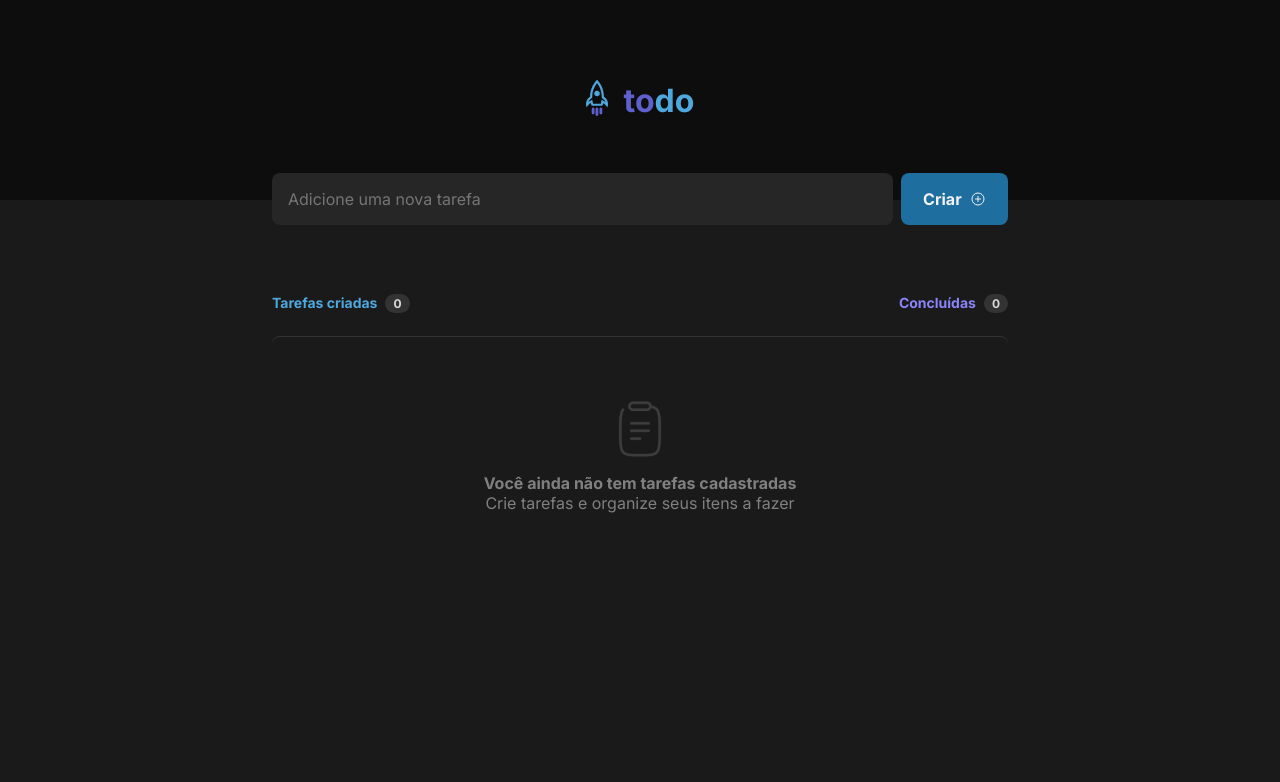
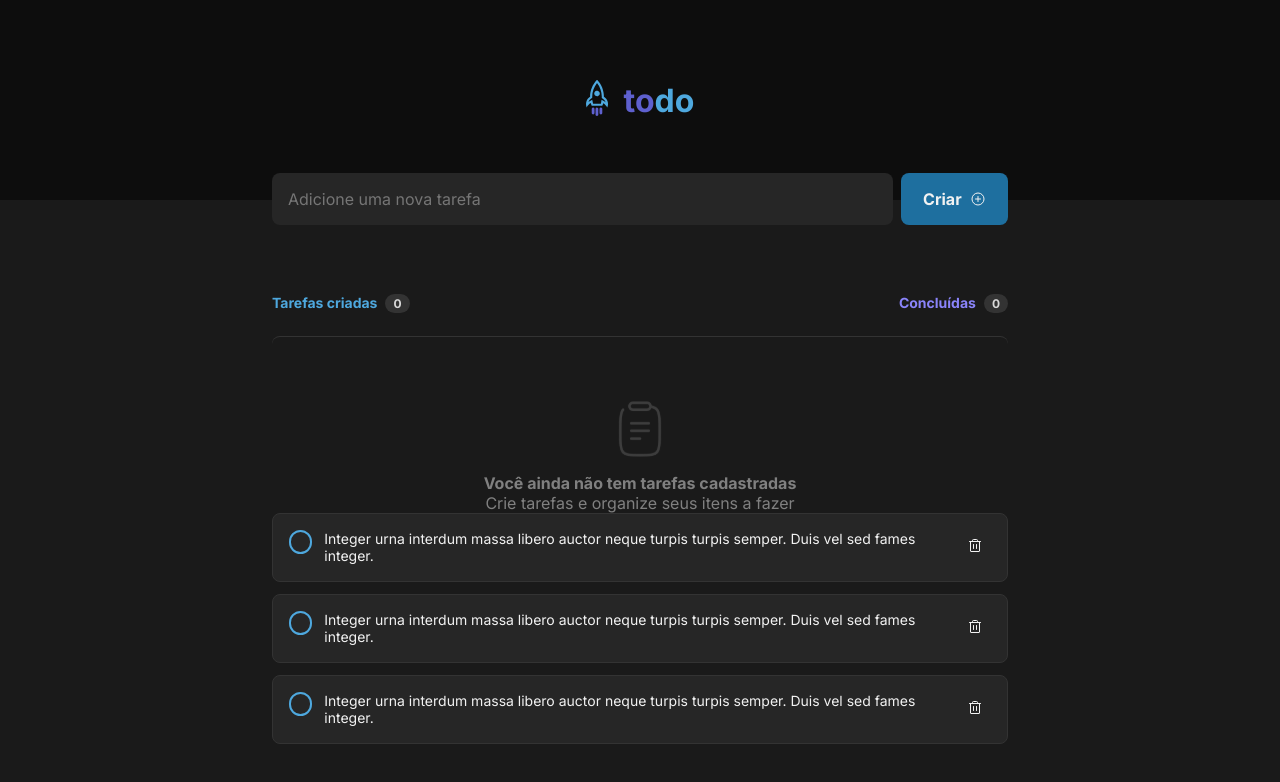
Before and after one commit to alxroots/RocketTodo, a React (Vite) app: page / in a window 1280 px wide. Shown: the top 782 px of the page. Built offline with nearby package versions, Linux system fonts and the light colour scheme.

Commit message:
add `task` component

```diff
--- a/src/components/content.tsx
+++ b/src/components/content.tsx
@@ -1,6 +1,7 @@
 import styles from "./content.module.css";
 import { Display } from "./ui/display.tsx";
 import { EmptyTaskList } from "./ui/empty.tsx";
+import { Task } from "./ui/task.tsx";
 
 export function Content() {
   return (
@@ -14,6 +15,11 @@ export function Content() {
         <Display title="Concluídas" value={0} style={{ color: "#8a84fa" }} />
       </div>
       <EmptyTaskList />
+      <div style={{ display: "flex", flexDirection: "column", gap: "12px" }}>
+        <Task description="Integer urna interdum massa libero auctor neque turpis turpis semper. Duis vel sed fames integer." />
+        <Task description="Integer urna interdum massa libero auctor neque turpis turpis semper. Duis vel sed fames integer." />
+        <Task description="Integer urna interdum massa libero auctor neque turpis turpis semper. Duis vel sed fames integer." />
+      </div>
     </main>
   );
 }
--- a/src/components/ui/button.module.css
+++ b/src/components/ui/button.module.css
@@ -17,3 +17,16 @@
 .custom-button:hover {
   background-color: var(--color-blue);
 }
+
+.icon-button {
+  all: unset;
+  background-color: transparent;
+  padding: var(--spacing-2);
+  border-radius: var(--border-radius-sm);
+}
+
+.icon-button:hover {
+  cursor: pointer;
+  background-color: var(--color-gray-400);
+  color: var(--color-danger)
+}
--- a/src/components/ui/button.tsx
+++ b/src/components/ui/button.tsx
@@ -5,22 +5,29 @@ import styles from "./button.module.css";
 interface ButtonProps extends ButtonHTMLAttributes<HTMLButtonElement> {
   hasIcon?: boolean;
   iconPosition?: "left" | "right";
-  buttonType?: "delete" | "create";
 }
 
 export function Button({
   hasIcon,
-  buttonType,
   iconPosition,
   children,
   ...rest
 }: ButtonProps) {
-  const Icon = buttonType === "delete" ? Trash : PlusCircle;
   return (
     <button {...rest} className={styles["custom-button"]}>
-      {hasIcon && iconPosition === "left" && <Icon size={16} />}
+      {hasIcon && iconPosition === "left" && <PlusCircle size={16} />}
       {children}
-      {hasIcon && iconPosition === "right" && <Icon size={16} />}
+      {hasIcon && iconPosition === "right" && <PlusCircle size={16} />}
     </button>
   );
 }
+
+type IconButtonProps = ButtonHTMLAttributes<HTMLButtonElement>;
+
+export function IconButton({ ...rest }: IconButtonProps) {
+  return (
+    <button {...rest} className={styles["icon-button"]}>
+      <Trash size={16} />
+    </button>
+  );
+}
--- /dev/null
+++ b/src/components/ui/task.module.css
@@ -0,0 +1,47 @@
+.task {
+  display: flex;
+  background: var(--color-gray-500);
+  font-size: var(--font-size-sm);
+  font-weight: var(--font-weight-regular);
+  border: 1px solid var(--color-gray-400);
+  border-radius: var(--border-radius-md);
+  padding: var(--spacing-4);
+  gap: var(--spacing-3);
+  color: var(--color-gray-100);
+
+  input[type="checkbox"] {
+    appearance: none;
+    -webkit-appearance: none;
+    width: 24px;
+    height: 24px;
+    border: 2px solid var(--color-blue);
+    border-radius: var(--border-radius-inf);
+    cursor: pointer;
+    position: relative;
+    outline: none;
+    vertical-align: middle;
+  }
+
+  input[type="checkbox"]:hover {
+    border: 2px solid var(--color-blue-dark);
+  }
+
+  input[type="checkbox"]:checked {
+    background-color: var(--color-purple-dark);
+    border: none;
+  }
+
+  input[type="checkbox"]:checked:hover {
+    background-color: var(--color-purple);
+  }
+
+  input[type="checkbox"]:checked::after {
+    content: '✓';
+    position: absolute;
+    color: white;
+    font-size: var(--font-size-xs);
+    top: 50%;
+    left: 50%;
+    transform: translate(-50%, -50%);
+  }
+}
--- /dev/null
+++ b/src/components/ui/task.tsx
@@ -0,0 +1,15 @@
+import { IconButton } from "./button.tsx";
+import styles from "./task.module.css";
+
+interface TaskProps {
+  description: string;
+}
+export function Task({ description }: TaskProps) {
+  return (
+    <div className={styles.task}>
+      <input type="checkbox" />
+      <p>{description}</p>
+      <IconButton />
+    </div>
+  );
+}
```
